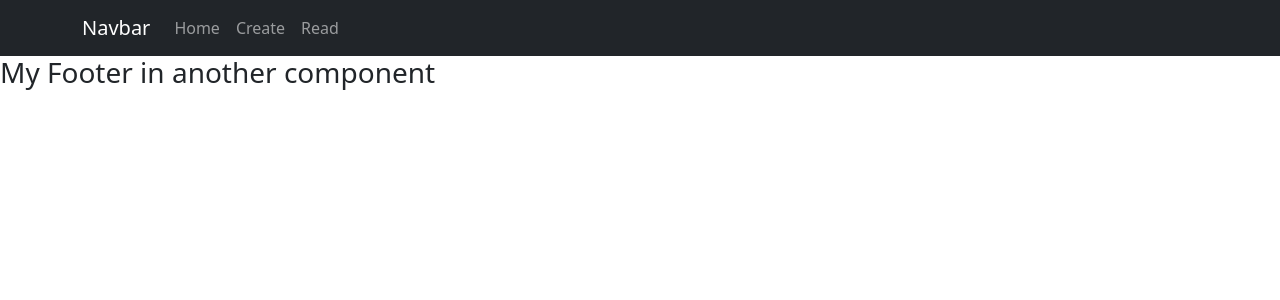
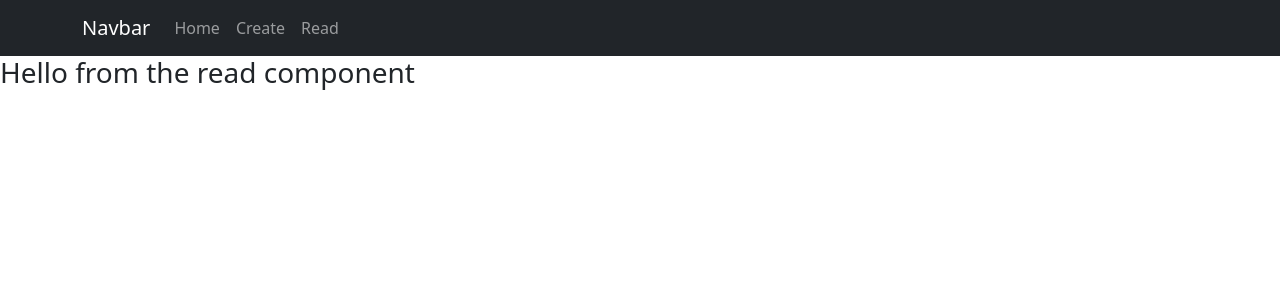
Before and after one commit to JosephShortt/DataRepLab9, a React (Create React App) app: page /read in a window 1280 px wide. Shown: the top 300 px of the page. Built offline with nearby package versions, Linux system fonts and the light colour scheme.

Commit message:
Completed exercise 1

```diff
--- a/src/App.js
+++ b/src/App.js
@@ -2,9 +2,12 @@ import { BrowserRouter as Router, Route, Routes } from 'react-router-dom';
 //Import navigation bar from components
 import NavigationBar from './components/Navbar';
 //import header, footer and content from components
+//Importing create and read
+import Create from './components/Create';
+import Read from './components/Read';
+import Content from './components/Content';
+import Footer from './components/Footer';
 import Header from './components/Header';
-import Footer from './components/Footer';
-import Content from './components/Content';
 
 //Prints content, footr and header. footer in  localhost:read and header in create
 function App() {
@@ -13,8 +16,8 @@ function App() {
       <NavigationBar />
       <Routes>
         <Route path="/home" element={<Content />} />
-        <Route path="/read" element={<Footer/>} />
-        <Route path="/create" element={<Header/>} />
+        <Route path="/read" element={<Read/>} />
+        <Route path="/create" element={<Create/>} />
       </Routes>
     </Router>
   );
--- /dev/null
+++ b/src/components/Create.js
@@ -0,0 +1,6 @@
+//Arrow function that prints create element
+const Create = () => {
+    return <h3>Hello from the create component</h3>;
+  };
+
+  export default Create;
--- a/src/components/Footer.js
+++ b/src/components/Footer.js
@@ -1,6 +1,6 @@
 //Arrow function that prints footer element
 const Footer = () => {
-    return <h3>My Footer in another component</h3>;
+    return <h1>My Footer in another component</h1>;
   };
 
   export default Footer;
--- /dev/null
+++ b/src/components/Read.js
@@ -0,0 +1,6 @@
+//Arrow function that prints read element
+const Read = () => {
+    return <h3>Hello from the read component</h3>;
+  };
+
+  export default Read;
```
